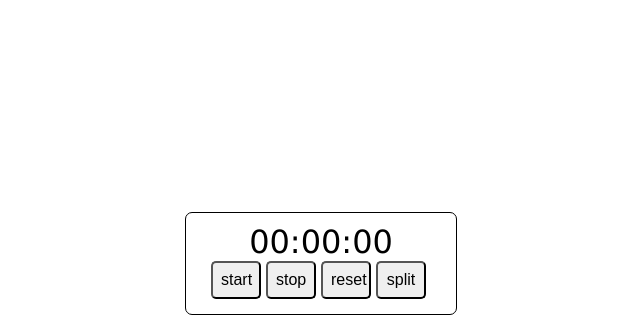
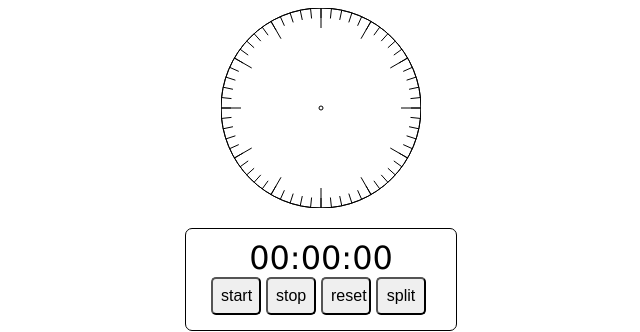
Before and after one commit to c14410312/reactiveStopwatch, a website built with webpack: page src/index.html in a window 1280 px wide. Shown: the top 332 px of the page, without its empty margins (319-959 px from the left). Built offline with nearby package versions, Linux system fonts and the light colour scheme.

Commit message:
added canvas clock

```diff
--- a/src/css/style.css
+++ b/src/css/style.css
@@ -31,7 +31,18 @@ button {
   font-family: Verdana;
   text-align: center;
 }
-
 #split-container{
   text-align: center;
 }
+#stopwatch-canvas{
+  margin-left: auto;
+  margin-right: auto;
+  margin-bottom: 20px;
+}
+
+h1{
+  text-align: center;
+}
+canvas{
+  display: block;
+}
--- a/src/index.html
+++ b/src/index.html
@@ -17,8 +17,8 @@
         <button id="split" class="flex-item">split</button>
       </section>
     </section>
+    <h1>Splits</h1>
     <section id="split-container">
-      <h1>Splits</h1>
     </section>
   </body>
 </html>
--- a/src/js/app.js
+++ b/src/js/app.js
@@ -1,3 +1,8 @@
+
+/*
+*REFERENCE FOR UNIT CIRCLE CALCULATION*
+https://www.mathsisfun.com/geometry/unit-circle.html
+*/
 
 import {Observable} from 'rxjs/Rx';
 import '../css/style.css';
@@ -30,6 +35,7 @@ Observable.fromEvent(document.getElementById('split'), 'click').subscribe(ev =>
 Observable.fromEvent(document.getElementById('reset'), 'click').subscribe(ev =>{
 	startTimer = false;
 	time = 0;
+	drawWatch(time);
 	digital.innerHTML = "00:00:00";
 
 	//clear the split times
@@ -44,26 +50,102 @@ Observable.fromEvent(document.getElementById('reset'), 'click').subscribe(ev =>{
 //this creates a time ordered stream that renders an element every tenth of a second
 const stream$ = Observable
 	.interval(100)
-	.timeInterval(); //emits indications of the amount of time elapsed between emissions
+	//.timeInterval(); //emits indications of the amount of time elapsed between emissions
 
 //need to subscribe our stream to a function
 //everytime 100 milliseconds has passed this function will be called
 const subs = stream$.subscribe(t =>{
 	//if the start button has not been clicked no increment required
 	if(startTimer === false)return;
-	time += 1;
-
+	time ++;
+	drawWatch(time);
 	//slice(-2) is used to retrieve the last two digits of a string i.e. allowing for double digits, looks better
 	//first digit gives us the minute by dividing the current time by 600 and returning in int format
 	//second digit is sec --> divide time by ten mod 60
 	//third is 1/10 of sec --> mod 10 + add zero at end gives us 10, 20, 30 , 40 etc.
 	digital.innerHTML = ("0" + (parseInt(time/600))).slice(-2) + ":" + ("0" + (parseInt((time/10) % 60))).slice(-2) + ":" + (time % 10) +  "0";
 });
-//if canvas is supported
-if (canvas.getContext){
-	//need to access the rendering context and draw on it
-	//call method getContext with param 2d
-	const ctx = canvas.getContext('2d');
-} else{
-	//not supported in browser
+
+//watch drawing function
+const drawWatch = (time) => {
+	//if canvas is supported
+	if (canvas.getContext){
+
+		//need to access the rendering context and draw on it
+		//call method getContext with param 2d
+		const ctx = canvas.getContext('2d');
+		const size = 100;
+		ctx.clearRect(0, 0, canvas.width, canvas.height);
+		/*
+			arc():
+				params:
+					arc(x,y,r,sangle,eangle,counterclockwise)
+					x --> x coord of center
+					y --> y coord of center
+					r --> radius of circle
+					sangle --> start angle
+					eangle --> end angle
+					specify whether drawing counter/clockwise
+		*/
+
+		/*
+			Math notes:
+			-2 * PI =  360 degrees of a circle
+			*REFERENCE FOR UNIT CIRCLE CALCULATION*
+			https://www.mathsisfun.com/geometry/unit-circle.html
+
+		*/
+		//create the dot in the middle of watch
+		ctx.strokeStyle = "black";
+		ctx.beginPath();
+		ctx.arc(size, size, 2, 0, 2 * Math.PI, false);
+		ctx.stroke();
+
+		//create the outer line of the watch
+		ctx.strokeStyle = "black";
+		ctx.beginPath();
+		ctx.arc(size, size, size, 0, Math.PI * 2, false);
+		ctx.stroke();
+
+		//need to draw the 12 long lines on the clock
+		for (let i = 0; i < 12; i++){
+			const longLines = size * 0.2;
+			let ang = i * (Math.PI * 2 / 12);
+			ctx.moveTo(size + size * Math.cos(ang) * 1.0, size + size * Math.sin(ang) * 1.0);
+			ctx.lineTo(size + (size - longLines) * Math.cos(ang) * 1.0, size + (size - longLines) * Math.sin(ang) * 1.0);
+		}
+
+		//need to draw the 60 short lines on the clock
+		for (let i = 0; i < 60; i++){
+			const shortLines = size * 0.1;
+			let ang = i * (Math.PI * 2 / 60);
+			ctx.moveTo(size + size * Math.cos(ang) * 1.0, size + size * Math.sin(ang) * 1.0);
+			ctx.lineTo(size + (size - shortLines) * Math.cos(ang) * 1.0, size + (size - shortLines) * Math.sin(ang) * 1.0);
+		}
+
+		//draw the minute arm
+		// Longer hand (minute), each minute goes one step
+		let minAng = (time / 600 / 60 - 0.25) * (Math.PI * 2); //retrieve the angle
+		let minArmLen = size * 0.6; //sets the lenght of the arm, make it slightly shorter than sec
+		drawHand(ctx, minAng, minArmLen, size);
+
+		//This draws the seconds arm
+		//need to change the angle for every tenth of a second
+		let secAng = (time / 10 / 60 - 0.25) * (Math.PI * 2);
+		let secArmLen = size * 0.85;
+		drawHand(ctx, secAng, secArmLen, size);
+
+		ctx.stroke();
+
+	}
 }
+
+//function to draw the minute and second hands of the watch
+function drawHand(ctx, ang, armLen, size){
+	//moves the starting point to center of the watch
+	ctx.moveTo(size, size);
+	//draws a line to the appropriate point based on the time.
+	ctx.lineTo(size + armLen * Math.cos(ang), size + armLen * Math.sin(ang));
+}
+//calls our drawing function
+drawWatch();
```
